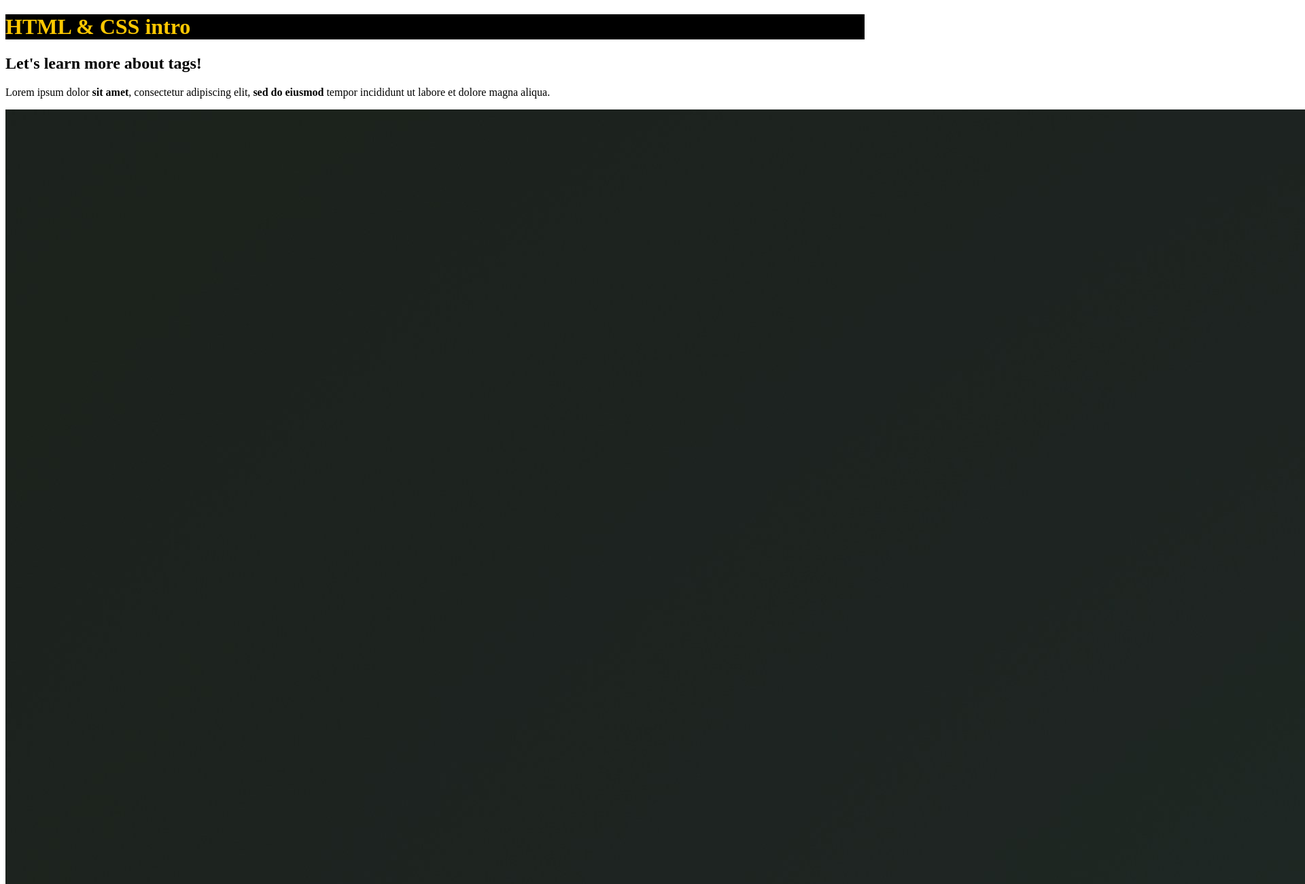
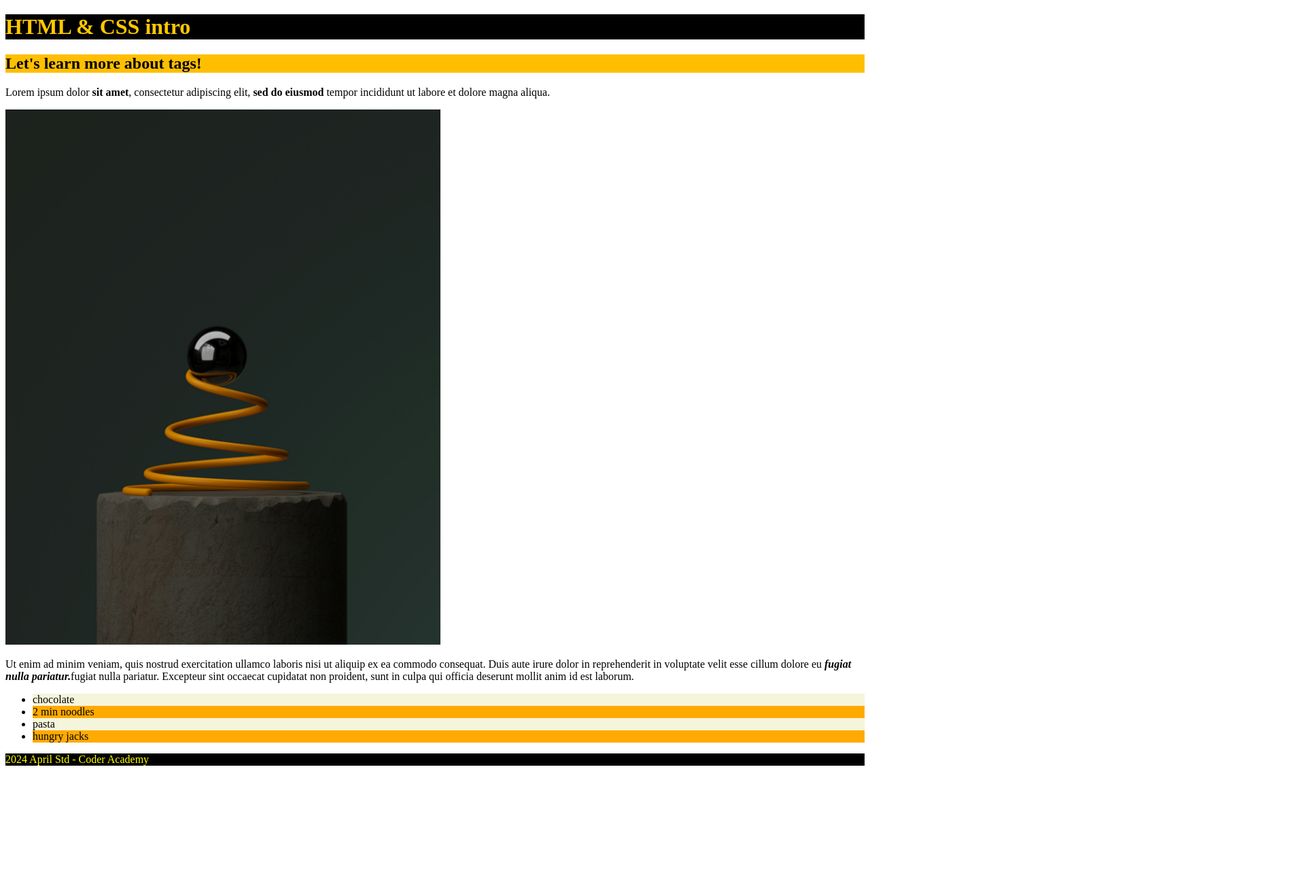
Before and after one commit to iambingus/t1w1-intro-to-webs, a plain HTML site: page index.html in a window 1280 px wide. Shown: the top 1300 px of the page at 68% size, 1920 px wide, since content can reach past the window. After the commit the page ends 1142 px from the top, so only its background shows below. Drawn offline with Linux system fonts and the light colour scheme.

Commit message:
list items, font-size, units and image sizing

```diff
--- a/index.html
+++ b/index.html
@@ -22,7 +22,7 @@
         <h2>Let's learn more about tags!</h2>
     </header>
     <article>
-        <p>
+        <p class="article_p">
             Lorem ipsum dolor <b>sit amet</b>, consectetur adipiscing elit, <strong>sed do eiusmod</strong>  tempor incididunt ut labore et dolore magna aliqua.
         </p>
         <img src="./test.jpg" alt="Idk what even is this but I took it from Unsplash">
@@ -32,8 +32,15 @@
         </p>
     </article>
 
+    <ul>
+        <li>chocolate</li>
+        <li>2 min noodles</li>
+        <li>pasta</li>
+        <li>hungry jacks</li>
+    </ul>
+
     <footer>
-        <p>2024 April Std - Coder Academy
+        <p id="footer_p">2024 April Std - Coder Academy
         </p>
     </footer>
 
--- a/style.css
+++ b/style.css
@@ -2,3 +2,32 @@ h1{
     color: rgb(255, 200, 0);
     background-color: black;
 }
+h2{
+    color: black;
+    background-color: rgb(255, 191, 0);
+}
+
+/* article > p {
+    font: size 10px;
+} */
+
+.article_p{
+    font-size: 1rem;
+}
+
+#footer_p{
+    color: yellow;
+    background-color: black;
+}
+
+li{
+    background-color: beige;
+}
+
+li:nth-child(2n){
+    background-color: rgb(255, 170, 0);
+}
+
+img{
+    max-width: 50vw;
+}
```
